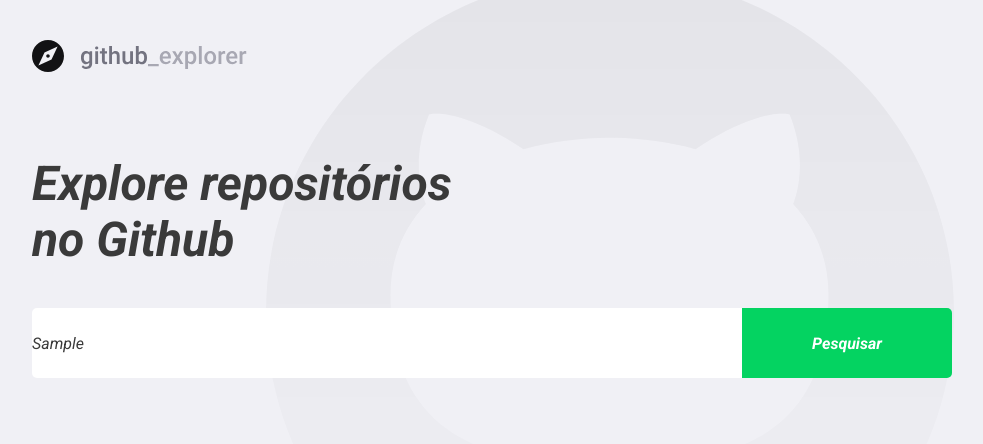
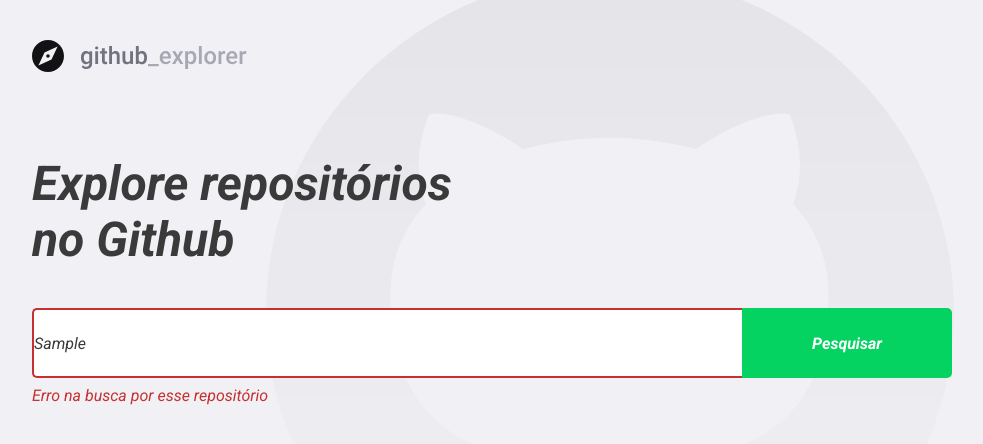
Before and after one commit to RodrigoSenna88/react-type, a React (Create React App) app: page / in a window 1280 px wide. Both pictures are taken after typing "Sample" into the empty fields and a click on the button "Pesquisar". Shown: the top 444 px of the page, without its empty margins (148-1131 px from the left). Built offline with nearby package versions, Linux system fonts and the light colour scheme; no server answers.

Commit message:
aula - tratando erros

```diff
--- a/src/pages/Dashboard/index.tsx
+++ b/src/pages/Dashboard/index.tsx
@@ -4,7 +4,7 @@ import api from '../../services/api';
 
 import logoImg from '../../assets/logo.svg';
 
-import { Title, Form, Repositories } from './style';
+import { Title, Form, Repositories, Error } from './style';
 
 interface Repository {
   full_name: string;
@@ -17,25 +17,40 @@ interface Repository {
 
 const Dashboard: React.FC= () => {
   const [newRepo, setNewRepo] = useState('');
+  const [inputError, setInputError] = useState('');
   const [repositories, setRepositories] = useState<Repository[]>([]);
 
-  async function handleAddRepository(event: FormEvent<HTMLFormElement>): Promise<void> {
+  async function handleAddRepository(
+    event: FormEvent<HTMLFormElement>
+    ): Promise<void> {
       event.preventDefault();
 
+      if(!newRepo) {
+        setInputError('Digite o autor/nome do repositório')
+        return;
+      }
+
+      try {
         const response = await api.get<Repository>(`repos/${newRepo}`);
 
         const repository = response.data;
 
         setRepositories([...repositories, repository ]);
         setNewRepo('');
+        setInputError('');
       }
+     catch (err) {
+      setInputError('Erro na busca por esse repositório');
+    }
+  }
+
 
     return (
       <>
       <img src={logoImg} alt="Github Explorer" />
       <Title>Explore repositórios no Github</Title>
 
-     <Form onSubmit={handleAddRepository}>
+      <Form hasError={!!inputError} onSubmit={handleAddRepository}>
       <input
       value={newRepo}
       onChange={(e) => setNewRepo(e.target.value)}
@@ -43,6 +58,8 @@ const Dashboard: React.FC= () => {
       />
       <button type="submit">Pesquisar</button>
       </Form>
+
+      { inputError && <Error>{inputError}</Error> }
 
       <Repositories>
       {repositories.map(repository => (
--- a/src/pages/Dashboard/style.ts
+++ b/src/pages/Dashboard/style.ts
@@ -1,5 +1,9 @@
-import styled from 'styled-components';
+import styled, { css } from 'styled-components';
 import { shade } from 'polished';
+
+interface FormProps {
+  hasError: boolean;
+}
 
 export const Title = styled.h1`
   font-size: 48px;
@@ -10,7 +14,7 @@ export const Title = styled.h1`
   margin-top: 80px;
   `;
 
-export const Form = styled.form`
+export const Form = styled.form<FormProps>`
   margin-top: 40px;
   max-width: 700;
 
@@ -23,6 +27,12 @@ export const Form = styled.form`
     border: 0;
     border-radius: 5px 0 0 5px;
     color: #3a3a3a;
+    border: 2px solid #fff;
+    border-right: 0;
+
+    ${(props) => props.hasError && css`
+      border-color: #c53030;
+    `}
 
     &::placeholder {
       color: #a8a8b3;
@@ -43,6 +53,12 @@ export const Form = styled.form`
       background: ${shade(0.2, '#04d361')};
     }
   }
+`;
+
+export const Error = styled.span`
+  display: block;
+  color: #c53030;
+  margin-top: 8px;
 `;
 
 export const Repositories = styled.div`
```
Lines whose indentation alone changed are shown as unchanged.
